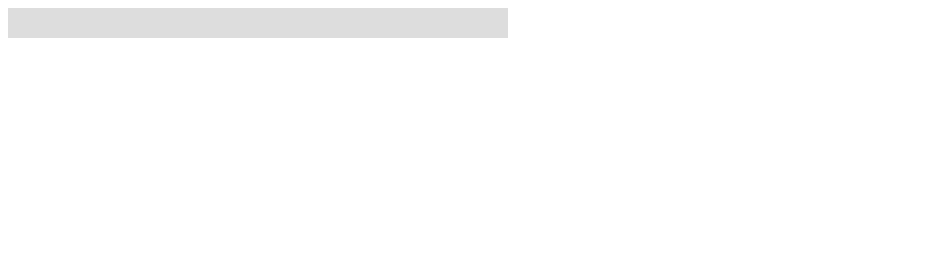
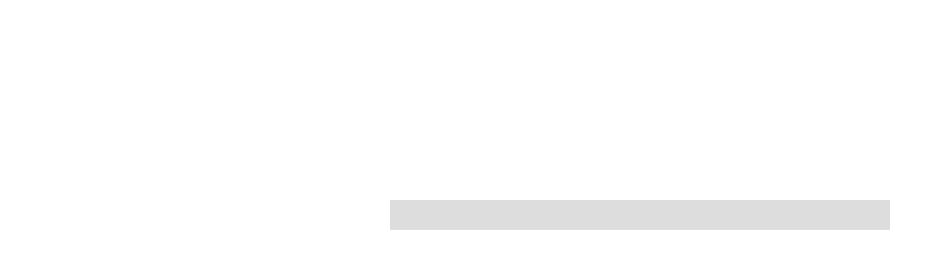
Before and after one commit to Sidharth7870/Progress-Bar, a plain HTML site: page index.html in a window 1280 px wide. Shown: the whole page, without its empty margins (0-945 px from the left). Drawn offline with Linux system fonts and the light colour scheme.

Commit message:
Proress bar for center

```diff
--- a/style.css
+++ b/style.css
@@ -5,5 +5,6 @@
     width: 500px;
     height: 30px;
     background-color: #ddd;
+    margin: 200px auto;
 
 }
```
